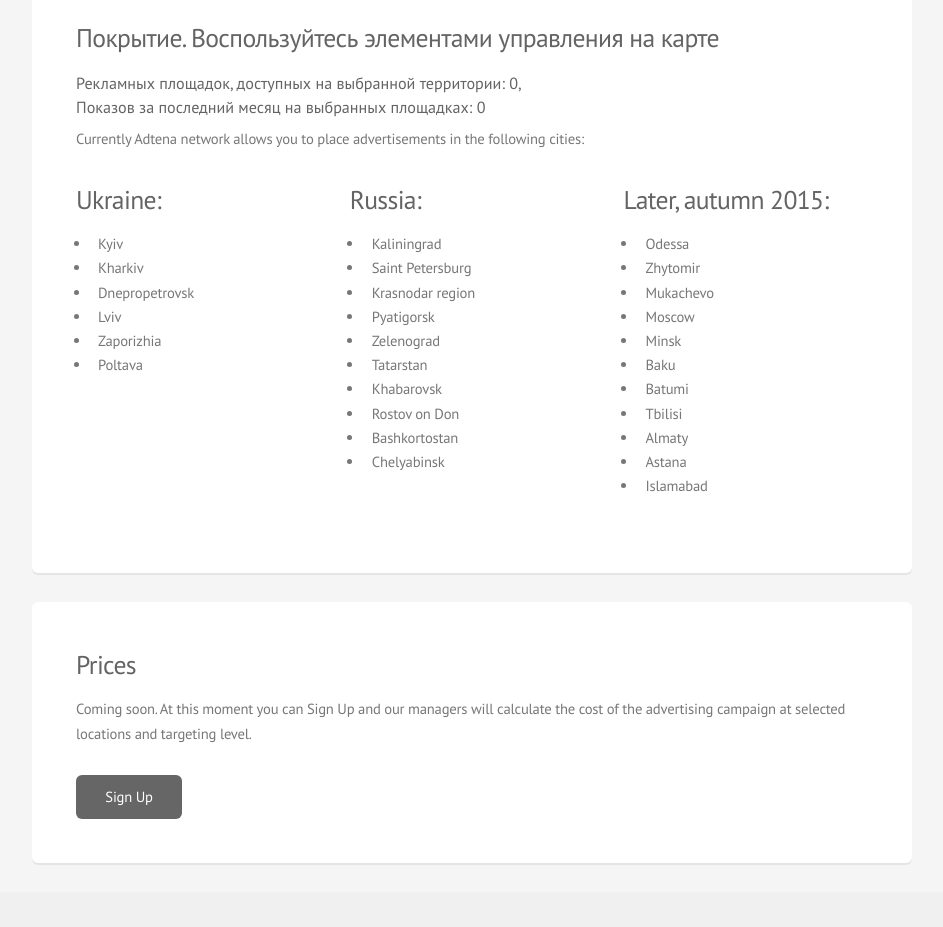
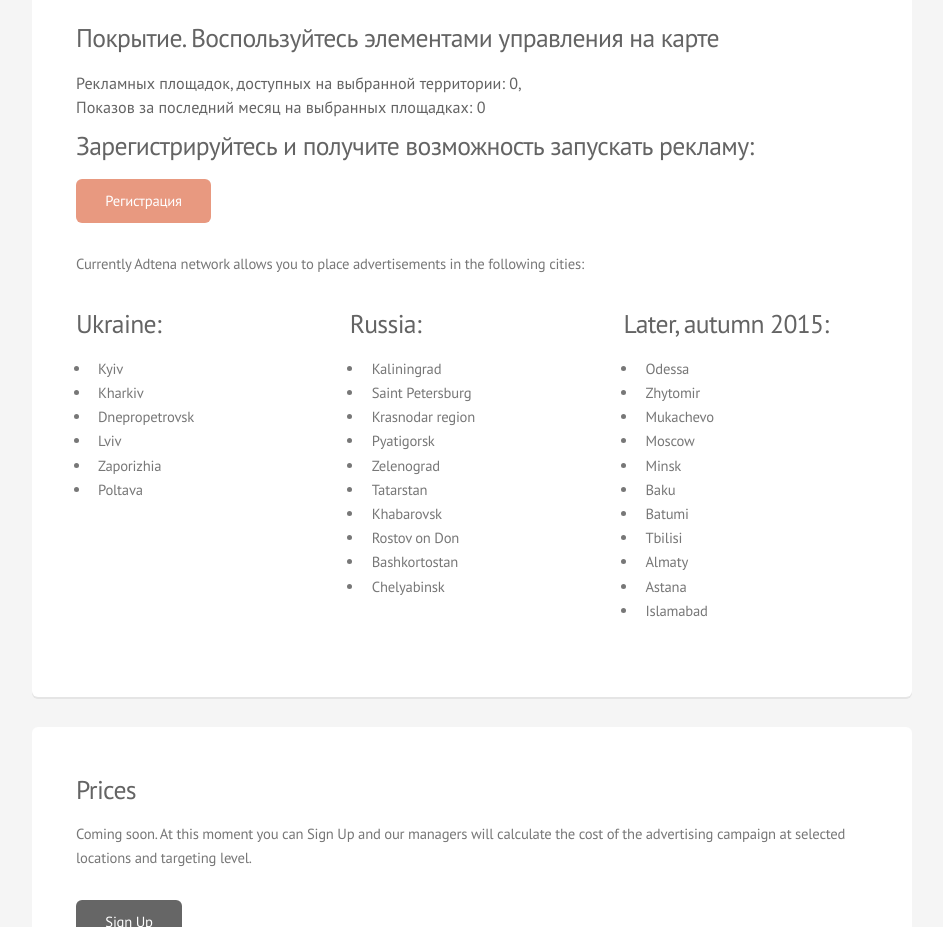
Before and after one commit to mecmaster/material, a website: page alpha/advert_ru.html in a window 1280 px wide. Shown: the part 2480-3407 px from the top of the page, without its empty margins (168-1111 px from the left). Drawn offline with Linux system fonts and the light colour scheme.

Commit message:
CTAction

```diff
--- a/alpha/advert_ru.html
+++ b/alpha/advert_ru.html
@@ -155,6 +155,10 @@
 					<span id="howto" class="image featured"></span>
 					<h3>Покрытие. Воспользуйтесь элементами управления на карте</h3>
 					<h4>Рекламных площадок, доступных на выбранной территории: <strong><span id="total_points">0</span></strong>, <br>Показов за последний месяц на выбранных площадках: <strong><span id="view_last_month">0</span></strong></h4>
+					<h3>Зарегистрируйтесь и получите возможность запускать рекламу:</h3>
+					<ul class="actions">
+						<li><a href="http://cloud.adtena.com/auth/register/sign_up" class="button special" target="blank">Регистрация</a></li>
+					</ul>
 					<p>Currently Adtena network allows you to place advertisements in the following cities:</p>
 					<div class="row">
 							<div class="4u 12u(mobilep)">
```
Also changed, not shown: alpha/advert_en.html (+4 -0 lines).
